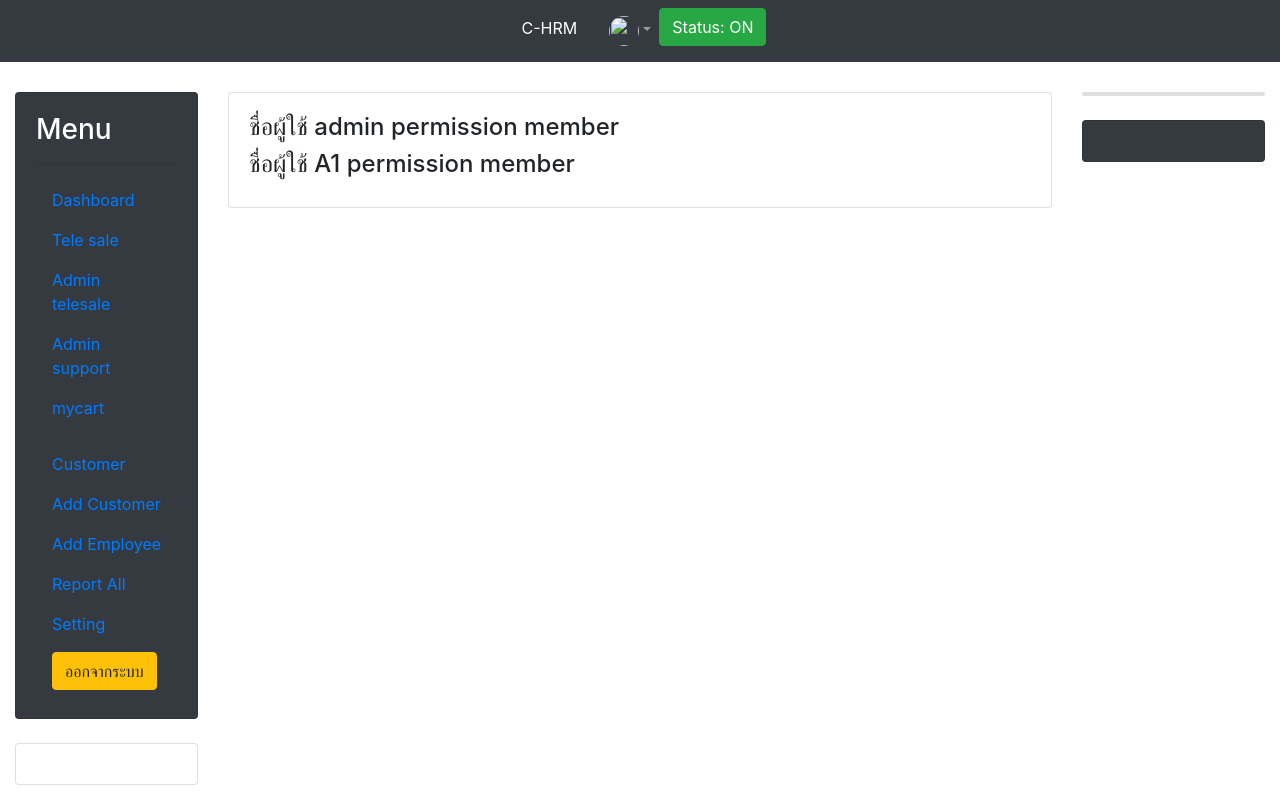
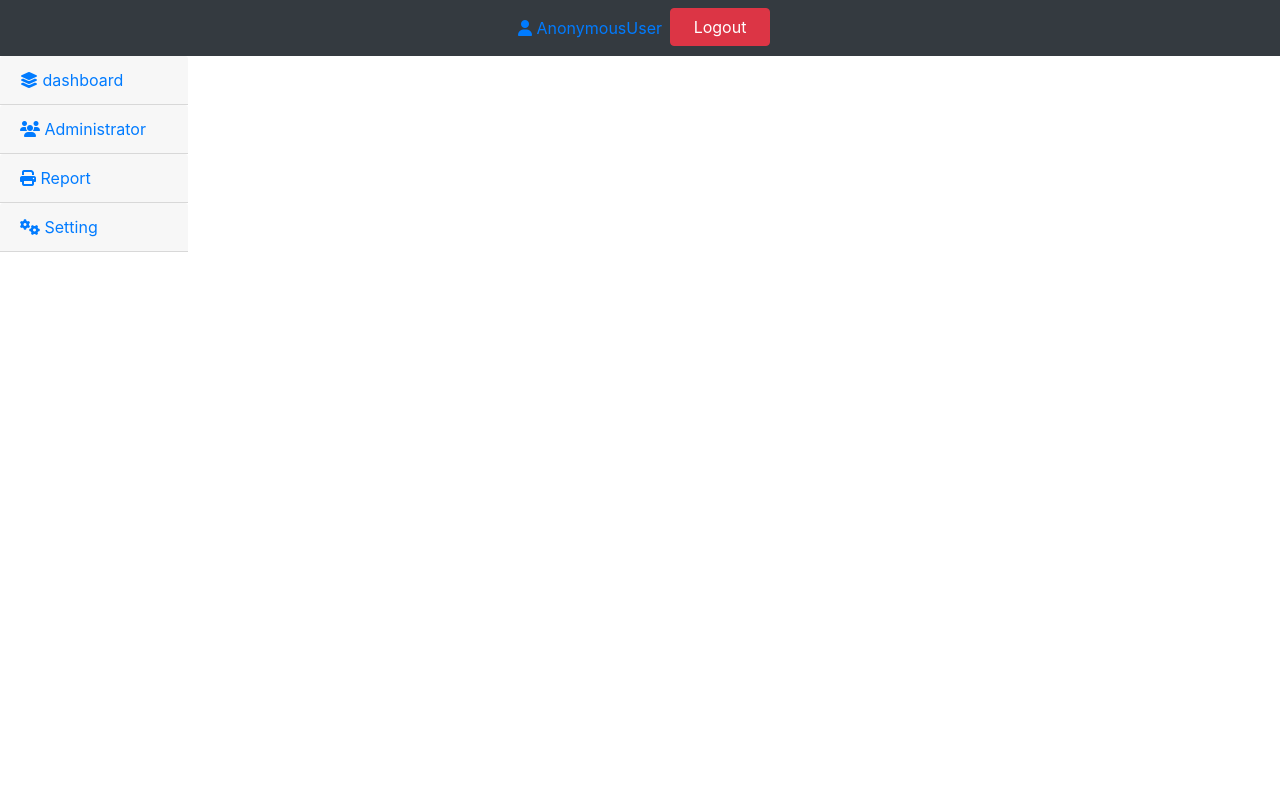
Before and after one commit to Telesale-Team/CHRM_Project, a Django app: page / in a window 1280 px wide. Run offline with Django 3.2, Linux system fonts and the light colour scheme; data comes from the database, SQL or seed files in the repository; both versions use the stored data as it was after the commit; some libraries are stand-ins or nearby versions.

Commit message:
update5-2-66

```diff
--- a/teleapp/templates/base.html
+++ b/teleapp/templates/base.html
@@ -8,191 +8,96 @@
 	<script src="https://cdn.jsdelivr.net/npm/jquery@3.6.1/dist/jquery.slim.min.js"></script>
 	<script src="https://cdn.jsdelivr.net/npm/popper.js@1.16.1/dist/umd/popper.min.js"></script>
 	<script src="https://cdn.jsdelivr.net/npm/bootstrap@4.6.2/dist/js/bootstrap.bundle.min.js"></script>
+	<script src="https://kit.fontawesome.com/1f1f20f46c.js" crossorigin="anonymous"></script>
+
 </head>
 
+<body>
+{% include 'navbar.html'%}
 
 
+<div class="container-fluit">
+	<div class="row">
+		<div class="col-2">
 
+			<div id="accordion">
 
-		<nav class="navbar navbar-expand-lg navbar-dark bg-dark">
-			<button class="navbar-toggler" type="button" data-toggle="collapse" data-target="#navbarsExample08" aria-controls="navbarsExample08" aria-expanded="false" aria-label="Toggle navigation">
-				<span class="navbar-toggler-icon"></span>
-			</button>
+				<div class="card-body-sm">
+					<div class="card-header">
+					<a class="collapsed card-link" data-toggle="collapse" href="#collapse1"><i class="fa-solid fa-layer-group"></i>
+						dashboard
+					</a>
+					</div>
+					<div id="collapse1" class="collapse" data-parent="#accordion">
 
-			<div class="collapse navbar-collapse justify-content-md-center" id="navbarsExample08">
-				<ul class="navbar-nav">
-					<li class="nav-item active">
-						<a class="nav-link" href="/">C-HRM </a>
-					</li>
+						<ul>
+							<li class="nav-item"><a class="nav-link" href="#">Link</a></li>
+							<li class="nav-item"><a class="nav-link" href="#">Link</a></li>
+							<li class="nav-item"><a class="nav-link" href="#">Link</a></li>
+						</ul>
 
+					</div>
+				</div>
 
-					<li class="nav-item active">
-						<a class="nav-link"> {{ user.profile.usertype }} </a>
-					</li>
+				<div class="card-body-sm">
+					<div class="card-header">
+					<a class="collapsed card-link" data-toggle="collapse" href="#collapse2"><i class="fa-solid fa-users"></i>
+						Administrator
+					</a>
+					</div>
+					<div id="collapse2" class="collapse" data-parent="#accordion">
 
+						<ul>
+							<li class="nav-item"><a class="nav-link" href="#">Link</a></li>
+							<li class="nav-item"><a class="nav-link" href="#">Link</a></li>
+							<li class="nav-item"><a class="nav-link" href="#">Link</a></li>
+						</ul>
 
-					<li class="nav-item dropdown">
-						<a class="nav-link dropdown-toggle" href="/" id="dropdown08" data-toggle="dropdown" aria-haspopup="true" aria-expanded="false"><img src="{{ user.profile.photo}}" width="30" height="30" class="rounded-circle"></a>
+					</div>
+				</div>
 
-						<div class="dropdown-menu" aria-labelledby="dropdown08">
-							<a class="dropdown-item" href="#">แก้ใขโปรไฟล์</a>
-							<a class="dropdown-item" href="#">สินค้าของคุณ</a>
-							<a class="dropdown-item" href="#">Logout</a>
-						</div>
-					</li>
+				<div class="card-body-sm">
+					<div class="card-header">
+					<a class="collapsed card-link" data-toggle="collapse" href="#collapse3"><i class="fa-solid fa-print"></i>
+						Report
+					</a>
+					</div>
+					<div id="collapse3" class="collapse" data-parent="#accordion">
 
+						<ul>
+							<li class="nav-item"><a class="nav-link" href="#">Link</a></li>
+							<li class="nav-item"><a class="nav-link" href="#">Link</a></li>
+							<li class="nav-item"><a class="nav-link" href="#">Link</a></li>
+						</ul>
 
-						<a href="#"><button type="button" class="btn btn-success">Status: ON</button></a>
-				</ul>
-			</div>
-		</nav>
+					</div>
+				</div>
 
-<body>
+				<div class="card-body-sm">
+					<div class="card-header">
+					<a class="collapsed card-link" data-toggle="collapse" href="#collapse4"><i class="fa-solid fa-gears"></i>
+						Setting
+					</a>
+					</div>
+					<div id="collapse4" class="collapse" data-parent="#accordion">
 
-<div class="container-fluid" style="margin-top:30px">
-	<div class="row">
+						<ul>
+							<li class="nav-item"><a class="nav-link" href="#">Link</a></li>
+							<li class="nav-item"><a class="nav-link" href="#">Link</a></li>
+							<li class="nav-item"><a class="nav-link" href="#">Link</a></li>
+						</ul>
 
-		<div class="col-sm-2" >
-			<div class="card bg-dark text-white ">
-				<div class="card-body"> <h3> Menu </h3><hr>
-
-
-					<ul class="nav nav-pills flex-column">
-					<li class="nav-item">
-						<a class="nav-link " href="#">Dashboard</a>
-					</li>
-					<li class="nav-item ">
-						<a class="nav-link " href="#">Tele sale</a>
-
-					</li>
-					<li class="nav-item">
-						<a class="nav-link" href="#">Admin telesale</a>
-					</li>
-					<li class="nav-item">
-						<a class="nav-link " href="#">Admin support</a>
-					</li>
-
-					<li class="nav-item">
-						<a class="nav-link " href="#">mycart</a>
-					</li>
-
-					<li class="nav-item">
-						<a class="nav-link " href="#>Employee</a>
-					</li>
-
-					<li class="nav-item">
-						<a class="nav-link " href="#">Customer</a>
-					</li>
-
-					<li class="nav-item">
-						<a class="nav-link " href="#">Add Customer </a>
-					</li>
-
-					<li class="nav-item">
-						<a class="nav-link " href="#">Add Employee </a>
-					</li>
-
-					<li class="nav-item">
-						<a class="nav-link " href="#"> Report All </a>
-					</li>
-
-
-					<li class="nav-item">
-						<a class="nav-link " href="#">Setting</a>
-					</li>
-
-
-
-					<li class="nav-item">
-						<a class="nav-link " href="#"><button type="button" class="btn btn-warning">ออกจากระบบ</button></a>
-					</li>
-
-				</ul>
-			</div>
-			</div>
-			<br>
-		<div class="card">
-			<div class="card-body">
-					<! *********************************** R1 ******************************* >
-
-						{% block R1 %}
-
-
-						{% endblock R1 %}
-
-
-
-					<! *********************************** R1 ******************************* >
+					</div>
+				</div>
 
 			</div>
-		</div>
+
 
 		</div>
 
-
-
-	<div class="col-sm-8" >
-
-		<div class="card bg-ligh">
-			<div class="card-body">
-
-
-					<! *********************************** C1 ******************************* >
-
-						{% block C1 %}
-
-
-						{% endblock C1 %}
-
-
-
-					<! *********************************** End C1 ******************************* >
-
-
-			</div>
-		</div>
+	  <div class="col-8">
+		{% block c1 %}{% endblock c1 %}
+	  </div>
 	</div>
-
-
-
-
-	<div class="col-sm-2" >
-		<div class="card">
-			<div class="card">
-
-
-				<! *********************************** L1 ******************************* >
-
-					{% block L1 %}
-
-
-					{% endblock L1 %}
-
-
-
-				<! *********************************** End L1 ******************************* >
-			</div>
-	</div>
-	<br>
-		<div class="card bg-dark text-white">
-			<div class="card-body">
-
-
-				<! *********************************** L2 ******************************* >
-
-					{% block L2 %}
-
-
-					{% endblock L2 %}
-
-
-
-				<! *********************************** End L2 ******************************* >
-			</div>
-	</div>
-</div>
-
-
-
-
+  </div>
 </html>
--- a/teleapp/templates/index.html
+++ b/teleapp/templates/index.html
@@ -8,12 +8,7 @@
 {% endblock title %}
 
 
-{% block C1%}
+{% block c1%}
 
 
-{% for x in persons %}
-<h4>ชื่อผู้ใช้ {{ x.user }} permission {{ x.usertype }} </h4>
-{% endfor %}
-
-
-{% endblock C1 %}
+{% endblock c1 %}
--- /dev/null
+++ b/teleapp/templates/navbar.html
@@ -0,0 +1,12 @@
+
+<nav class="navbar navbar-expand-sm bg-dark justify-content-center">
+    <ul class="navbar-nav">
+      <li class="nav-item">
+        <a class="nav-link" href="#"><i class="fa-solid fa-user"></i> {{user}} </a>
+      </li>
+
+      <li class="nav-item">
+        <button type="button" class="btn btn-danger" style="width:100px" >Logout</button>
+      </li>
+    </ul>
+  </nav>
--- a/teleapp/urls.py
+++ b/teleapp/urls.py
@@ -13,11 +13,20 @@ Including another URLconf
     1. Import the include() function: from django.urls import include, path
     2. Add a URL to urlpatterns:  path('blog/', include('blog.urls'))
 """
-
+from django.contrib import admin
 from django.urls import path
 from teleapp import views
+from django.conf.urls.static import static
+from django.conf import settings
+
 
 urlpatterns = [
+    path('admin/', admin.site.urls),
     path('', views.index,name='index.page'),
+    path('dashboard/', views.dashboard),
 
 ]
+
+if settings.DEBUG :
+    urlpatterns += static(settings.MEDIA_URL,document_root = settings.MEDIA_ROOT )
+    urlpatterns += static(settings.STATIC_URL,document_root = settings.STATIC_ROOT )
```
Also changed, not shown: teleapp/templates/dashboard.html (+15 -0 lines), telesale/settings.py (+6 -1 lines), db.sqlite3, photo_profile/ironman_UOjUnO1.jpg (added).
